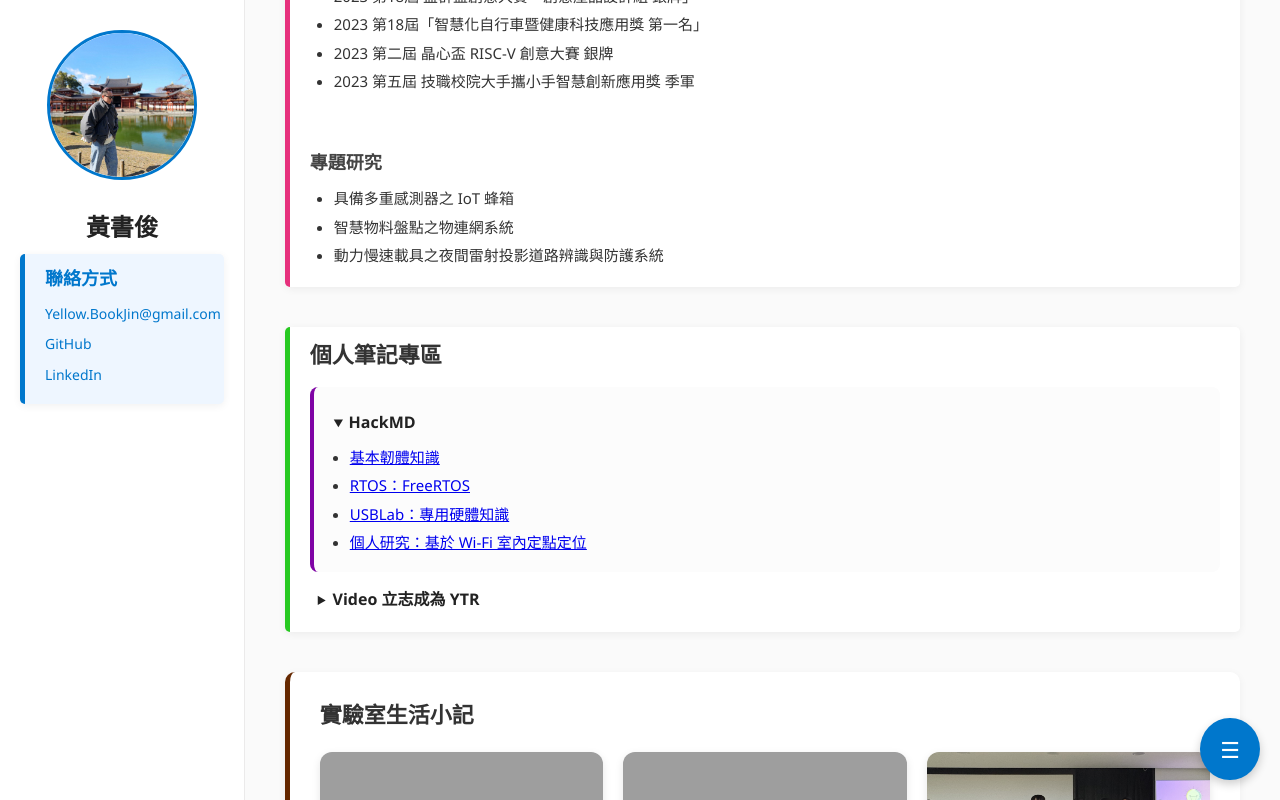
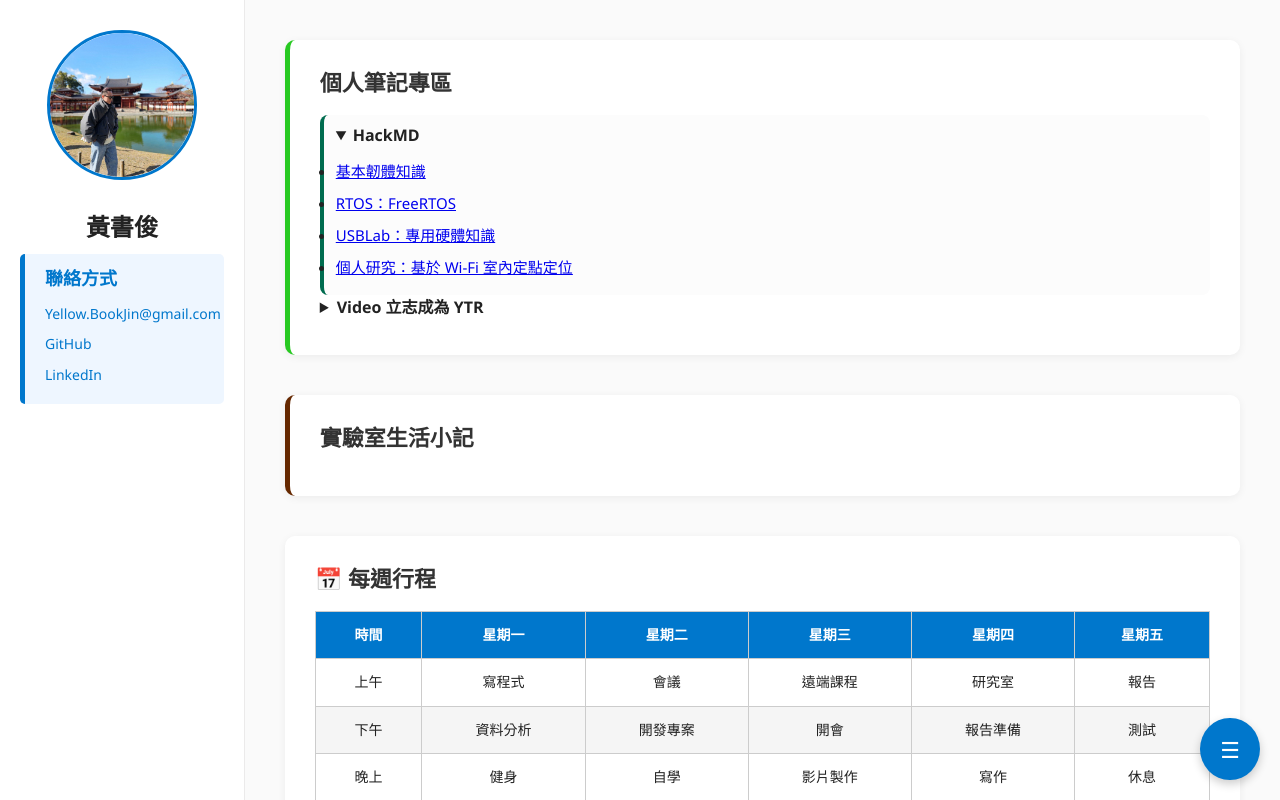
Before and after one commit to YBJin0902/Web_Develop, a website: page Personal/main/index.html in a window 1280 px wide. Both pictures are taken after a click on the heading "HackMD". Drawn offline with Linux system fonts and the light colour scheme; grey boxes are pictures that could not be loaded.

Commit message:
edit: css

```diff
--- a/Personal/main/index.html
+++ b/Personal/main/index.html
@@ -29,6 +29,95 @@
     </aside>
 
     <main class="right-panel">
+
+      <section class="Note block">
+        <h2>個人筆記專區</h2>
+
+        <details><summary>HackMD</summary>
+          <ul>
+            <li><a href="https://hackmd.io/@8Ro9pnQxT--GAsJhHwraaQ/SySeAdcG0">基本韌體知識</a></li>
+            <li><a href="https://hackmd.io/@8Ro9pnQxT--GAsJhHwraaQ/SJKKgpy50">RTOS：FreeRTOS</li>
+            <li><a href="https://hackmd.io/@8Ro9pnQxT--GAsJhHwraaQ/H1n8QzzVC">USBLab：專用硬體知識</a></li>
+            <li><a href="https://hackmd.io/@8Ro9pnQxT--GAsJhHwraaQ/ByShl6i70">個人研究：基於 Wi-Fi 室內定點定位</a></li>
+          </ul>
+        </details>
+
+        <details><summary>Video  立志成為 YTR</summary>
+          <ul>
+            <li></li>
+            <li></li>
+            <li></li>
+          </ul>
+        </details>
+      </section>
+
+      <section id="gallery" class="block photo-gallery">
+        <h2>實驗室生活小記</h2>
+        <div class="gallery-grid">
+          <!-- <img src="images/photo1.jpg" alt="" onclick="openLightbox(this.src)"/>
+          <img src="images/photo2.jpg" alt="" onclick="openLightbox(this.src)"/>
+          <img src="images/photo3.jpg" alt="" onclick="openLightbox(this.src)"/>
+          <img src="images/photo4.jpg" alt="" onclick="openLightbox(this.src)"/> -->
+        </div>
+      </section>
+
+      <section class="schedule block">
+        <h2>📅 每週行程</h2>
+        <table class="schedule-table">
+          <thead>
+            <tr>
+              <th>時間</th>
+              <th>星期一</th>
+              <th>星期二</th>
+              <th>星期三</th>
+              <th>星期四</th>
+              <th>星期五</th>
+            </tr>
+          </thead>
+          <tbody>
+            <tr>
+              <td>上午</td>
+              <td>寫程式</td>
+              <td>會議</td>
+              <td>遠端課程</td>
+              <td>研究室</td>
+              <td>報告</td>
+            </tr>
+            <tr>
+              <td>下午</td>
+              <td>資料分析</td>
+              <td>開發專案</td>
+              <td>開會</td>
+              <td>報告準備</td>
+              <td>測試</td>
+            </tr>
+            <tr>
+              <td>晚上</td>
+              <td>健身</td>
+              <td>自學</td>
+              <td>影片製作</td>
+              <td>寫作</td>
+              <td>休息</td>
+            </tr>
+          </tbody>
+        </table>
+      </section>
+
+
+      <section class="message block">
+        <h2>有急事找我？請留言：</h2>
+        <form id="discordForm">
+          <textarea id="userMessage" name="message" placeholder="請輸入訊息..." required></textarea>
+          <button type="submit">送出留言</button>
+        </form>
+        <p id="statusMsg"></p>
+      </section>
+
+      <section class="temp block">
+        <h2>不定時更新</h2>
+        <a href="https://www.behance.net/bcb65599">📸</a>
+      </section>
+
       <section id="skill" class="skill block">
         <h2>技能</h2>
         <details><summary>硬體</summary>
@@ -68,7 +157,7 @@
           <ul>
             <li>2022 第 17 屆盛群盃創意大賽 創意產品設計組 銀牌</li>
             <li>2022 第 17 屆盛群盃創意大賽 欣宏電子_無線創意應用獎 第三名</li>
-            <li>>2022 第 17 屆盛群盃創意大賽 智慧電子產業創新應用獎 第三名</li>
+            <li>2022 第 17 屆盛群盃創意大賽 智慧電子產業創新應用獎 第三名</li>
             <li>2022 第四屆技職校院大手攜小手智慧創新應用獎 優選</li>
             <li>2022 黑客松:技職盃全國大賽 參賽</li>
             <li>2023 第二十屆育秀盃創意獎 佳作</li>
@@ -91,54 +180,6 @@
           </ul>
       </section>
 
-      <section class="Note block">
-        <h2>個人筆記專區</h2>
-
-        <details><summary>HackMD</summary>
-          <ul>
-            <li><a href="https://hackmd.io/@8Ro9pnQxT--GAsJhHwraaQ/SySeAdcG0">基本韌體知識</a></li>
-            <li><a href="https://hackmd.io/@8Ro9pnQxT--GAsJhHwraaQ/SJKKgpy50">RTOS：FreeRTOS</li>
-            <li><a href="https://hackmd.io/@8Ro9pnQxT--GAsJhHwraaQ/H1n8QzzVC">USBLab：專用硬體知識</a></li>
-            <li><a href="https://hackmd.io/@8Ro9pnQxT--GAsJhHwraaQ/ByShl6i70">個人研究：基於 Wi-Fi 室內定點定位</a></li>
-          </ul>
-        </details>
-
-        <details><summary>Video  立志成為 YTR</summary>
-          <ul>
-            <li></li>
-            <li></li>
-            <li></li>
-          </ul>
-        </details>
-
-      </section>
-
-      <section id="gallery" class="block photo-gallery">
-        <h2>實驗室生活小記</h2>
-        <div class="gallery-grid">
-          <img src="images/photo1.jpg" alt="" onclick="openLightbox(this.src)"/>
-          <img src="images/photo2.jpg" alt="" onclick="openLightbox(this.src)"/>
-          <img src="images/photo3.jpg" alt="" onclick="openLightbox(this.src)"/>
-          <img src="images/photo4.jpg" alt="" onclick="openLightbox(this.src)"/>
-        </div>
-      </section>
-
-
-      <section class="temp block">
-        <h2>不定時更新</h2>
-        <a href="https://www.behance.net/bcb65599">📸</a>
-      </section>
-
-      <section class="message block">
-        <h2>有急事找我？請留言：</h2>
-        <form id="discordForm">
-          <textarea id="userMessage" name="message" placeholder="請輸入訊息..." required></textarea>
-          <button type="submit">送出留言</button>
-        </form>
-        <p id="statusMsg"></p>
-      </section>
-
-
     </main>
   </div>
 
--- a/Personal/main/style.css
+++ b/Personal/main/style.css
@@ -1,4 +1,4 @@
-/* Reset & 基本設定 */
+/* Web body section */
 * {
   box-sizing: border-box;
   margin: 0;
@@ -18,7 +18,7 @@ body {
   height: 100vh;
 }
 
-/* 左側資訊欄 */
+/* Left section */
 .left-panel {
   width: 20%;
   background-color: #fff;
@@ -28,6 +28,7 @@ body {
   text-align: center;
 }
 
+/* Left myself img */
 .left-panel .photo img {
   width: 150px;
   height: 150px;
@@ -48,6 +49,7 @@ body {
   margin-bottom: 20px;
 }
 
+/* Left contact information section */
 .left-panel .contact {
   background-color: #eef6ff;
   padding: 10px 20px;
@@ -71,7 +73,7 @@ body {
   text-align: left;
 }
 
-/* 右側內容欄 */
+/* Right section */
 .right-panel {
   width: 85%;
   padding: 40px;
@@ -79,23 +81,153 @@ body {
   /*background-color: #f9f9f9;*/
 }
 
-.right-panel .skill {
-  background-color: #ffffff;
+.right-panel .block {
+  margin-bottom: 40px;
+  background: #ffffff;
+  padding: 25px 30px;
+  border-radius: 10px;
+  box-shadow: 0 2px 8px rgba(0,0,0,0.06);
+}
+
+.right-panel .block h2 {
+  font-size: 22px;
+  margin-bottom: 15px;
+  color: #333;
+}
+
+.right-panel .block h3 {
+  font-size: 18px;
+  margin-top: 20px;
+  margin-bottom: 10px;
+  color: #444;
+}
+
+.right-panel .block ul li {
+  margin-bottom: 8px;
+  font-size: 15px;
+}
+
+.right-panel .block details summary {
+  font-weight: bold;
+  cursor: pointer;
+  margin-bottom: 10px;
+  font-size: 16px;
+}
+
+/* Right personal notebook section */
+.Note {
   padding: 10px 20px;
-  border-left: 5px solid #b93edf;
+  border-left: 5px solid #14c50eea;
   border-radius: 5px;
 }
 
-.block details summary {
-  font-weight: 600;
-  font-size: 16px;
-  cursor: pointer;
-  margin-top: 15px;
-  margin-bottom: 8px;
-  padding-left: 8px;
-  position: relative;
+.Note details[open] {
+  background-color: #fcfcfc;
+  padding: 8px 12px;
+  border-radius: 8px;
+  border-left: 4px solid #006c4f; /* 紫色邊條 */
 }
 
+/* Right Lab life picture section */
+.photo-gallery {
+  padding: 25px 30px;
+  background-color: #ffffff;
+  border-left: 5px solid #652800;
+  border-radius: 10px;
+  box-shadow: 0 2px 8px rgba(0,0,0,0.05);
+  margin-bottom: 40px;
+}
+
+.photo-gallery h2 {
+  margin-bottom: 20px;
+  font-size: 22px;
+  color: #333;
+}
+
+.gallery-grid {
+  display: grid;
+  grid-template-columns: repeat(auto-fill, minmax(240px, 1fr));
+  gap: 20px;
+}
+
+.gallery-grid img {
+  width: 100%;
+  height: 200px;
+  border-radius: 12px;
+  object-fit: cover;
+  box-shadow: 0 3px 8px rgba(0,0,0,0.1);
+  transition: transform 0.3s ease;
+}
+
+.gallery-grid img:hover {
+  transform: scale(1.05);
+}
+
+/* Right Lab life picture section */
+/* 大圖 lightbox 容器 */
+.lightbox {
+  position: fixed;
+  top: 0;
+  left: 0;
+  width: 100%;
+  height: 100%;
+  background-color: rgba(0, 0, 0, 0.8);
+  display: none;
+  justify-content: center;
+  align-items: center;
+  z-index: 999;
+  cursor: zoom-out;
+}
+
+.lightbox.show {
+  display: flex;
+}
+
+.lightbox img {
+  max-width: 90%;
+  max-height: 90%;
+  border-radius: 10px;
+  box-shadow: 0 0 20px rgba(255, 255, 255, 0.4);
+  animation: zoomIn 0.3s ease;
+}
+
+@keyframes zoomIn {
+  from {
+    transform: scale(0.7);
+    opacity: 0;
+  }
+  to {
+    transform: scale(1);
+    opacity: 1;
+  }
+}
+
+/* Right week schedule section */
+.schedule-table {
+  width: 100%;
+  border-collapse: collapse;
+  margin-top: 15px;
+  font-size: 14px;
+  text-align: center;
+  background-color: #fff;
+}
+
+.schedule-table th,
+.schedule-table td {
+  border: 1px solid #ccc;
+  padding: 12px;
+}
+
+.schedule-table th {
+  background-color: #0077cc;
+  color: white;
+}
+
+.schedule-table tr:nth-child(even) td {
+  background-color: #f5f5f5;
+}
+
+/* Right message box section */
 .message {
   background-color: #ffffff;
   border-left: 5px solid #2d34f2;
@@ -145,21 +277,44 @@ body {
   text-align: center;
 }
 
+/* Right personal temp section */
+.temp {
+  padding: 10px 20px;
+  border-left: 5px solid #ee5425ea;
+  border-radius: 5px;
+}
+
+/* Right skill inf section */
+.right-panel .skill {
+  padding: 10px 20px;
+  border-left: 5px solid #b93edf;
+  border-radius: 5px;
+}
 
 /* 展開箭頭樣式更統一 */
-.block details summary::marker {
+.skill details summary {
+  font-weight: 600;
+  font-size: 16px;
+  cursor: pointer;
+  margin-top: 15px;
+  margin-bottom: 8px;
+  padding-left: 8px;
+  position: relative;
+}
+
+.skill details summary::marker {
   font-size: 14px;
 }
 
 /* 列表樣式 */
-.block details ul {
+.skill details ul {
   padding-left: 24px; /* 縮排 */
   margin-bottom: 10px;
   list-style-type: disc;
 }
 
 /* 每一列技能項目 */
-.block details ul li {
+.skill details ul li {
   margin-bottom: 6px;
   font-size: 15px;
   color: #333;
@@ -167,153 +322,20 @@ body {
 }
 
 /* 可選：展開區塊內再加陰影或內邊距 */
-.block details[open] {
+.skill details[open] {
   background-color: #fcfcfc;
   padding: 8px 12px;
   border-radius: 8px;
-  border-left: 4px solid #7f04a5; /* 紫色邊條 */
+  border-left: 4px solid #a310bc;
 }
 
-.right-panel .about {
-  background-color: #ffffff;
-  padding: 10px 20px;
-  border-left: 5px solid #e6307c;
-  border-radius: 5px;
-}
-
-.right-panel .about ul {
-  padding-left: 24px; /* 縮排 */
-  margin-bottom: 10px;
-  list-style-type: disc;
-}
-
-/* 每一列技能項目 */
-.right-panel .about ul li {
-  margin-bottom: 6px;
-  font-size: 15px;
-  color: #333;
-  line-height: 1.5;
-}
-
-.block {
-  margin-bottom: 40px;
-  background: #fff;
-  padding: 25px 30px;
-  border-radius: 10px;
-  box-shadow: 0 2px 8px rgba(0,0,0,0.06);
-}
-
-.block h2 {
-  font-size: 22px;
-  margin-bottom: 15px;
-  color: #333;
-}
-
-.block h3 {
-  font-size: 18px;
-  margin-top: 20px;
-  margin-bottom: 10px;
-  color: #444;
-}
-
-.block ul li {
-  margin-bottom: 8px;
-  font-size: 15px;
-}
-
-.block details summary {
-  font-weight: bold;
-  cursor: pointer;
-  margin-bottom: 10px;
-  font-size: 16px;
-}
-
-.photo-gallery {
-  padding: 25px 30px;
-  background-color: #ffffff;
-  border-left: 5px solid #652800;
-  border-radius: 10px;
-  box-shadow: 0 2px 8px rgba(0,0,0,0.05);
-  margin-bottom: 40px;
-}
-
-.photo-gallery h2 {
-  margin-bottom: 20px;
-  font-size: 22px;
-  color: #333;
-}
-
-.gallery-grid {
-  display: grid;
-  grid-template-columns: repeat(auto-fill, minmax(240px, 1fr));
-  gap: 20px;
-}
-
-.gallery-grid img {
-  width: 100%;
-  height: 200px;
-  border-radius: 12px;
-  object-fit: cover;
-  box-shadow: 0 3px 8px rgba(0,0,0,0.1);
-  transition: transform 0.3s ease;
-}
-
-.gallery-grid img:hover {
-  transform: scale(1.05);
-}
-
-/* 大圖 lightbox 容器 */
-.lightbox {
-  position: fixed;
-  top: 0;
-  left: 0;
-  width: 100%;
-  height: 100%;
-  background-color: rgba(0, 0, 0, 0.8);
-  display: none;
-  justify-content: center;
-  align-items: center;
-  z-index: 999;
-  cursor: zoom-out;
-}
-
-.lightbox.show {
-  display: flex;
-}
-
-.lightbox img {
-  max-width: 90%;
-  max-height: 90%;
-  border-radius: 10px;
-  box-shadow: 0 0 20px rgba(255, 255, 255, 0.4);
-  animation: zoomIn 0.3s ease;
-}
-
-@keyframes zoomIn {
-  from {
-    transform: scale(0.7);
-    opacity: 0;
-  }
-  to {
-    transform: scale(1);
-    opacity: 1;
-  }
-}
-
-
-.temp {
-  background-color: #ffffff;
-  padding: 10px 20px;
-  border-left: 5px solid #ee5425ea;
-  border-radius: 5px;
-}
-
-.Note {
-  background-color: #ffffff;
+/* Right personal about section */
+.about {
   padding: 10px 20px;
   border-left: 5px solid #14c50eea;
   border-radius: 5px;
 }
+
 
 /* 漂浮按鈕樣式 */
 .floating-menu {
```
